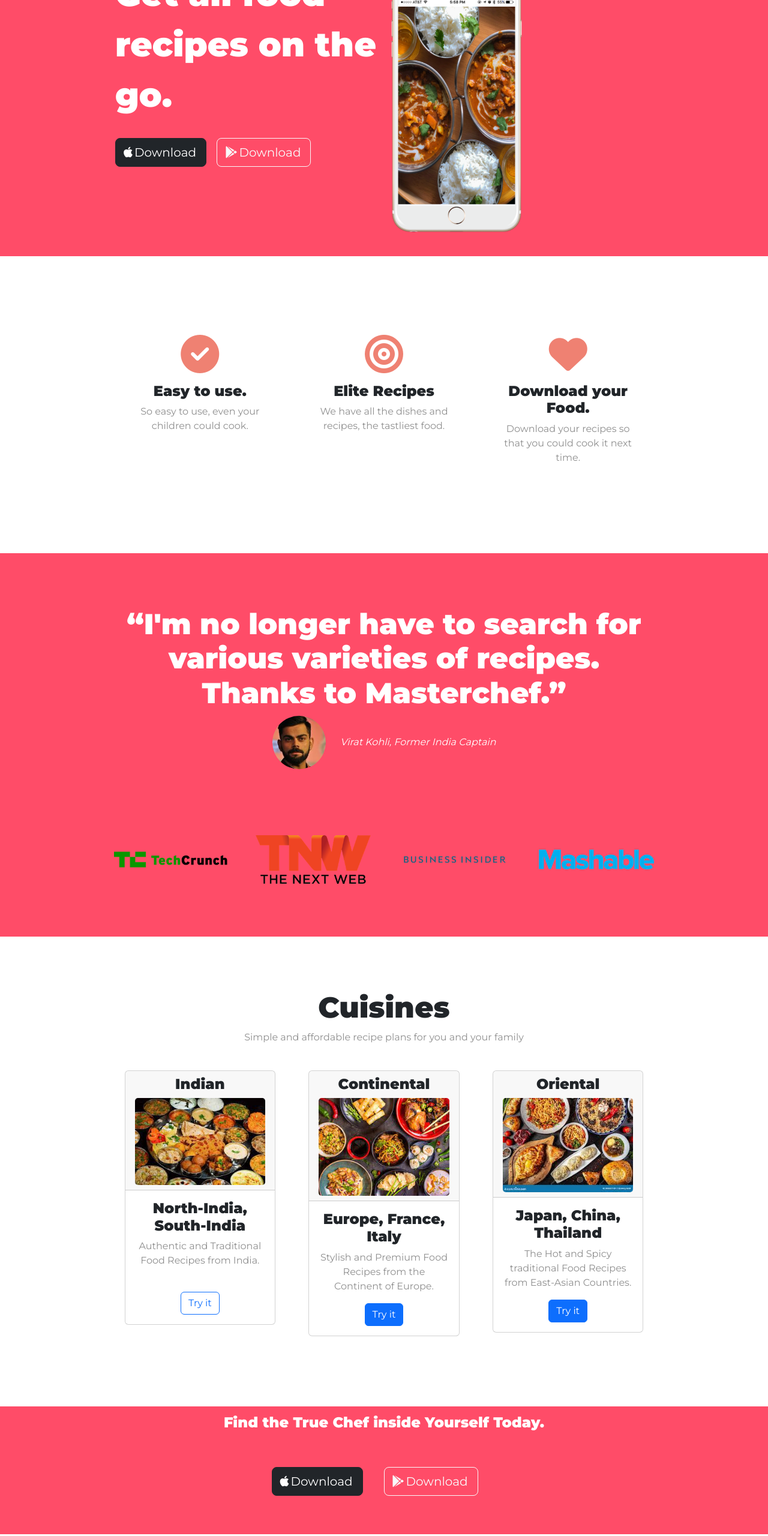
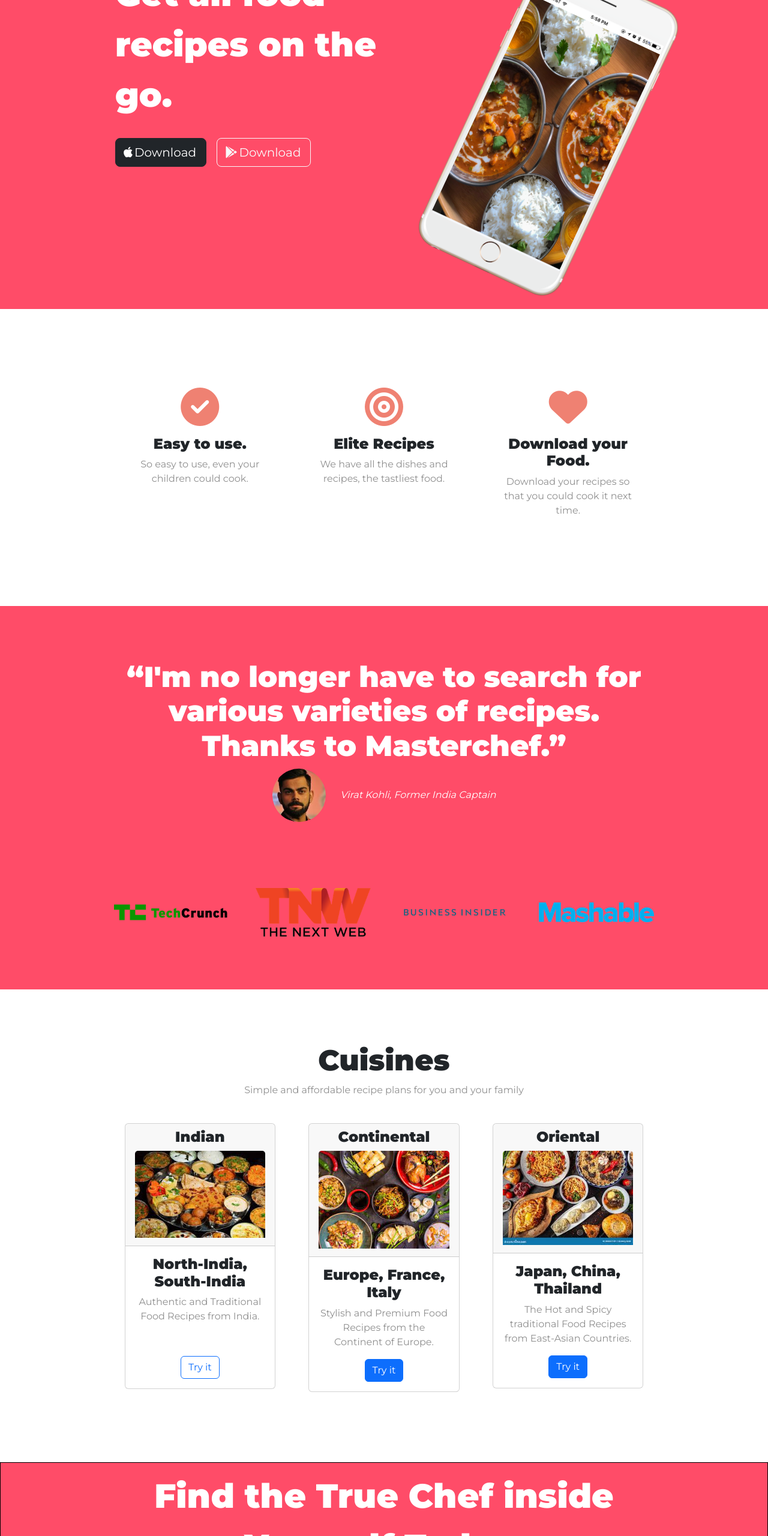
Before and after one commit to rajkumaralagappan2/masterchef, a plain HTML site: page index.html in a window 1280 px wide. Shown: the part 240-2800 px from the top of the page at 60% size. Drawn offline with nearby package versions, Linux system fonts and the light colour scheme.

Commit message:
Update styles.css

```diff
--- a/css/styles.css
+++ b/css/styles.css
@@ -1,5 +1,6 @@
 #title{
   background-color: #ff4c68;
+  position: relative;
 
 }
 body{
@@ -8,6 +9,10 @@ body{
 
 .container-fluid{
   padding:3% 15%;
+
+}
+a{
+  cursor: pointer;
 }
 
 h1{
@@ -80,8 +85,10 @@ p{
 /* Title Image */
 
 .titleimg{
-  width:50%;
-  /* transform: rotate(25deg); */
+  width:60%;
+  position: relative;
+  left: 30%;
+  transform: rotate(25deg);
 }
 
 /* Features Section */
@@ -144,11 +151,16 @@ p{
 }
 
 .margin2{
-  padding-bottom: 24px;
+  padding-bottom: 38px;
 }
 
 .pricing-col{
   padding: 3% ;
+}
+
+.card-img{
+  width:100%;
+  padding-bottom: 5px;
 }
 
 /* call-to-action section */
@@ -158,8 +170,15 @@ p{
   background-color: #ff4c68;
   padding: 1% 10%;
   color: #fff;
+  border: solid 1px black;
 }
 
+.cta-heading{
+  font-size:3.5rem;
+  line-height: 1.5;
+  font-family: "Montserrat"
+
+}
 /* Footer */
 #footer{
   background-color: #fff;
@@ -167,4 +186,21 @@ p{
   font-size:2rem;
   line-height: 1.5;
   text-align: center;
+
 }
+
+.socialmedia{
+  margin:20px 10px;
+}
+
+@media (max-width:1028px) {
+  .titleimg{
+    transform: rotate(0);
+    position: static;
+  }
+
+  #title{
+    text-align: center;
+  }
+
+}
```
